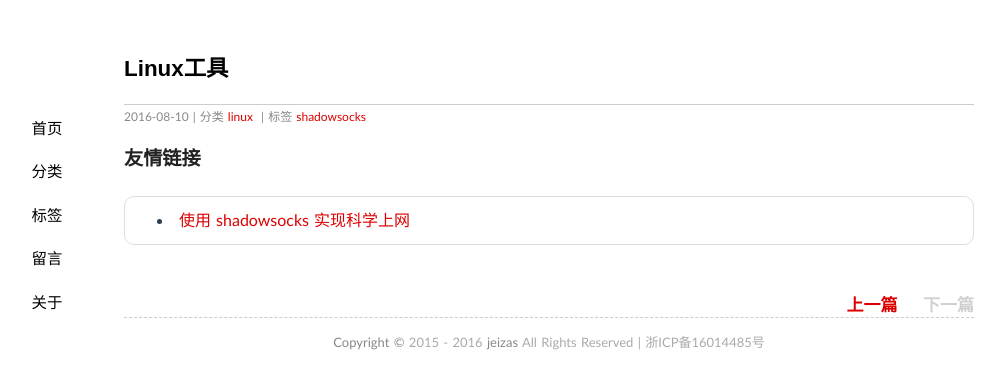
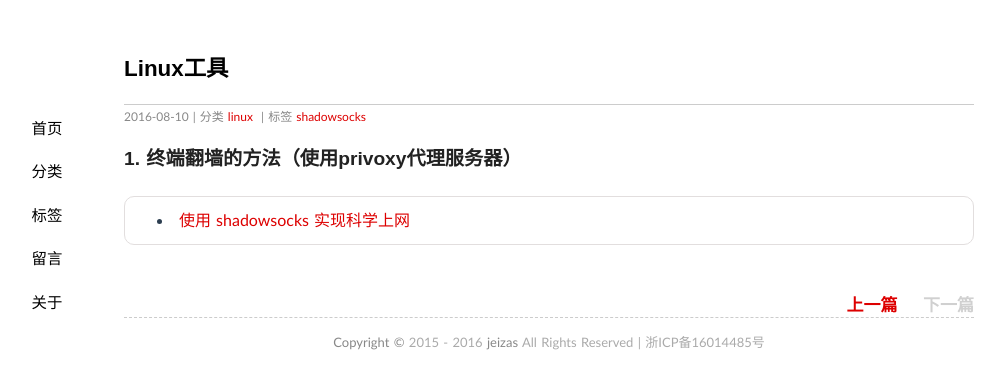
Before and after one commit to jeizas/jeizas.github.io, a Jekyll site: the page built from _posts/2016-08-10-utils_for_linux.md, in a window 1280 px wide. Shown: the top 389 px of the page, without its empty margins (91-1096 px from the left). Built offline with Jekyll 4.4.1, drawn with Linux system fonts in a browser that asks for light colours; comment, search, counter and statistics services are not loaded.

Commit message:
修改：     _posts/2016-08-10-utils_for_linux.md

```diff
--- a/_posts/2016-08-10-utils_for_linux.md
+++ b/_posts/2016-08-10-utils_for_linux.md
@@ -6,5 +6,5 @@ categories: [linux]
 tags: shadowsocks
 ---
 
-### 友情链接
+### 1. 终端翻墙的方法（使用privoxy代理服务器）
 * [使用 shadowsocks 实现科学上网](http://liyangliang.me/posts/2015/05/bypass-gfw-with-shadowsocks/)
```
